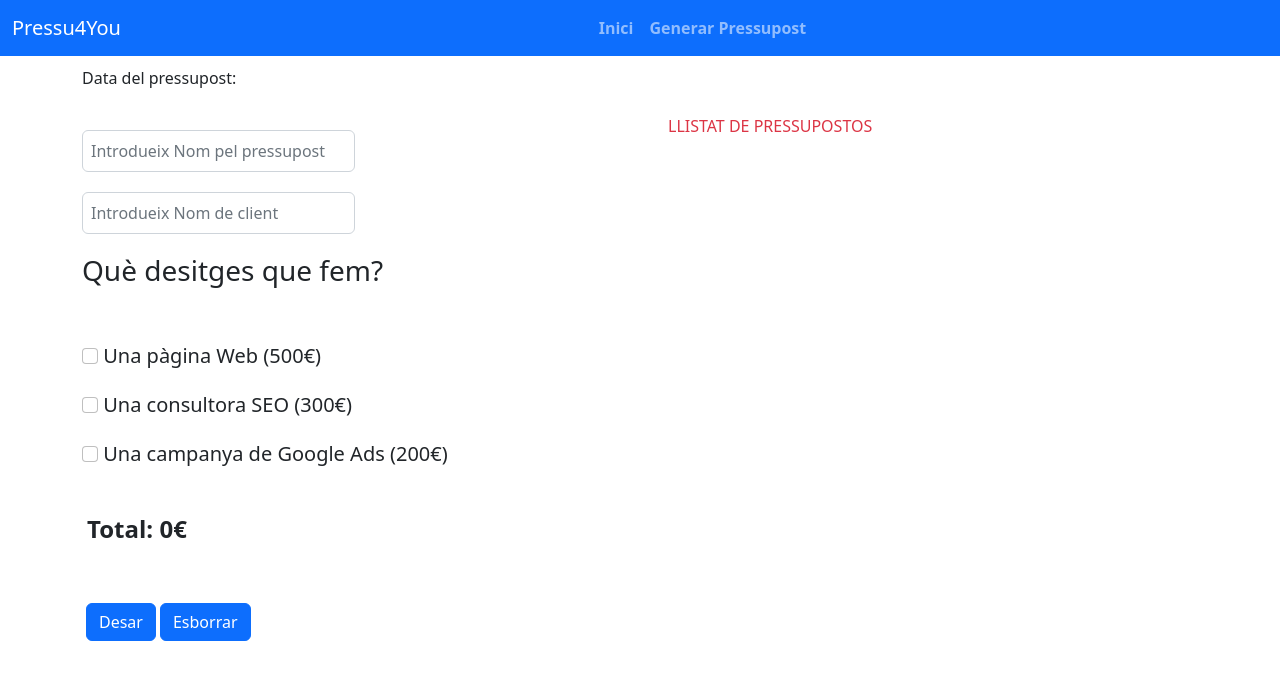
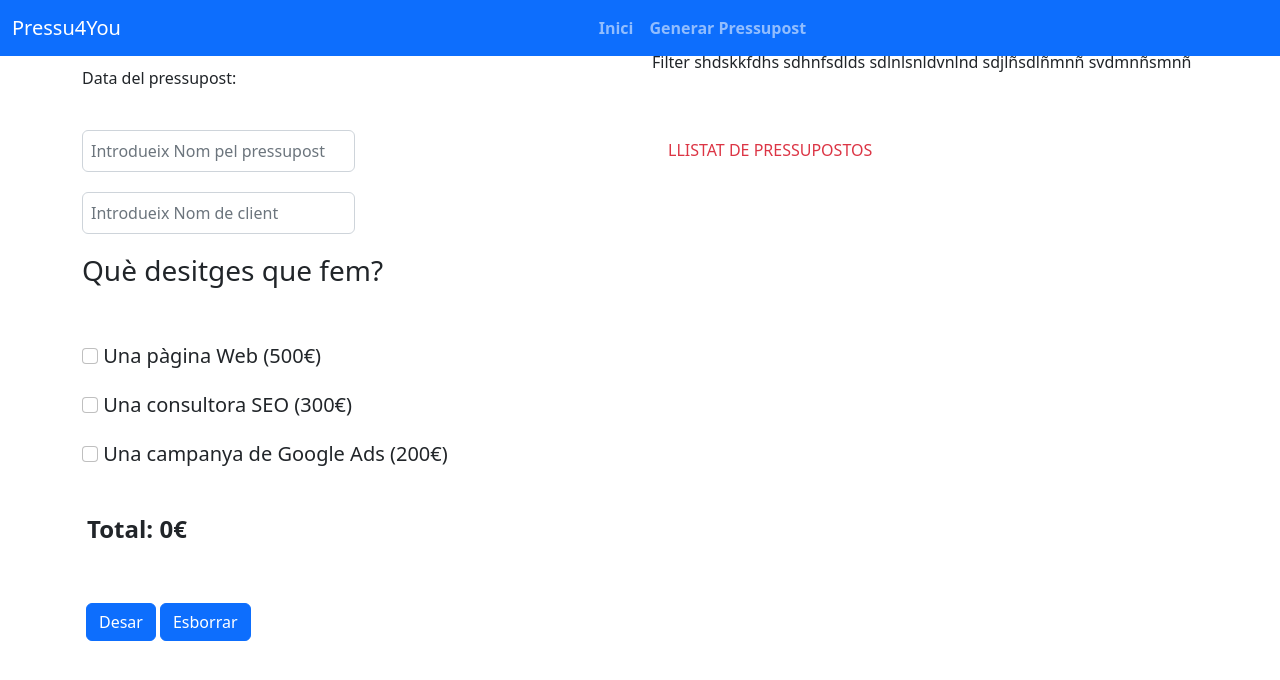
Before and after one commit to Xavi-BCN/sprint7-a, a React (Create React App) app: page /budgets in a window 1280 px wide. Shown: the top 680 px of the page. Built offline with nearby package versions, Linux system fonts and the light colour scheme.

Commit message:
Exercise 7 - Traying improve

```diff
--- a/src/Styles/App.css
+++ b/src/Styles/App.css
@@ -5,7 +5,7 @@
 
 }
 body{
-  overflow-y:hidden;
+  /* overflow-y:hidden;  */
 
 }
 
--- /dev/null
+++ b/src/components/Filter.jsx
@@ -0,0 +1,9 @@
+
+
+const Filter = () => {
+  return (
+    <div>Filter shdskkfdhs sdhnfsdlds sdlnlsnldvnlnd sdjlñsdlñmnñ svdmnñsmnñ</div>
+  )
+}
+
+export default Filter
--- a/src/components/PanelBudgetsList.jsx
+++ b/src/components/PanelBudgetsList.jsx
@@ -19,3 +19,6 @@ const PanelBudgetsList = ({ data }) => {
 };
 
 export default PanelBudgetsList;
+
+//.sort((a, b) => a.date > b.date)
+//.sort((x, y) => x.name.localeCompare(y.name));
--- a/src/pages/budgets.js
+++ b/src/pages/budgets.js
@@ -1,10 +1,11 @@
 import { useState, useEffect } from "react";
+import Filter from "../components/Filter";
 import Panel from "../components/Panel";
 import PanelBudgetsList from "../components/PanelBudgetsList";
 
 let existBudget;
+let date;
 let suma = 0;
-let date;
 
 export default function Budgets() {
   const [web, setWeb] = useState(false);
@@ -74,6 +75,7 @@ export default function Budgets() {
   useEffect(() => {
     existBudget = JSON.parse(localStorage.getItem("Presupuesto"));
     if (existBudget) {
+      //setListBudgets(existBudget)
       //PanelBudgetsList();
       loadData(existBudget);
     }
@@ -104,6 +106,7 @@ export default function Budgets() {
   const saveData = () => {
     if (web || seo || ads) {
       getNow();
+
       setListBudgets([
         ...listBudgets,
         { budgetName, date, costumerName, web, pages, lang, seo, ads, total },
@@ -129,7 +132,7 @@ export default function Budgets() {
           type="text"
           placeholder="Introdueix Nom pel pressupost"
           onChange={(e) => setBudgetName(e.target.value)}
-          value={budgetName}
+          value={budgetName.toUpperCase()}
         ></input>
         <input
           className="form-control w-50 p-2"
@@ -175,7 +178,6 @@ export default function Budgets() {
         <h5 style={{ display: "inline" }}> Una consultora SEO (300€)</h5>
         <br />
         <br />
-
         <input
           className="form-check-input"
           type="checkbox"
@@ -212,7 +214,8 @@ export default function Budgets() {
         <span className="noCheckeds d-none">No hi ha res seleccionat</span>
       </div>
       <div className="container-list-presu col-12 col-lg-6">
-      <div className="container-list text-danger position-absolute p-3 mt-5 overflow-auto mh-100">
+        <Filter />
+      <div className="container-list text-danger sticky-top overflow: auto p-3 mt-5 mh-100">
         LLISTAT DE PRESSUPOSTOS
         <PanelBudgetsList data={listBudgets} />
       </div>
```
